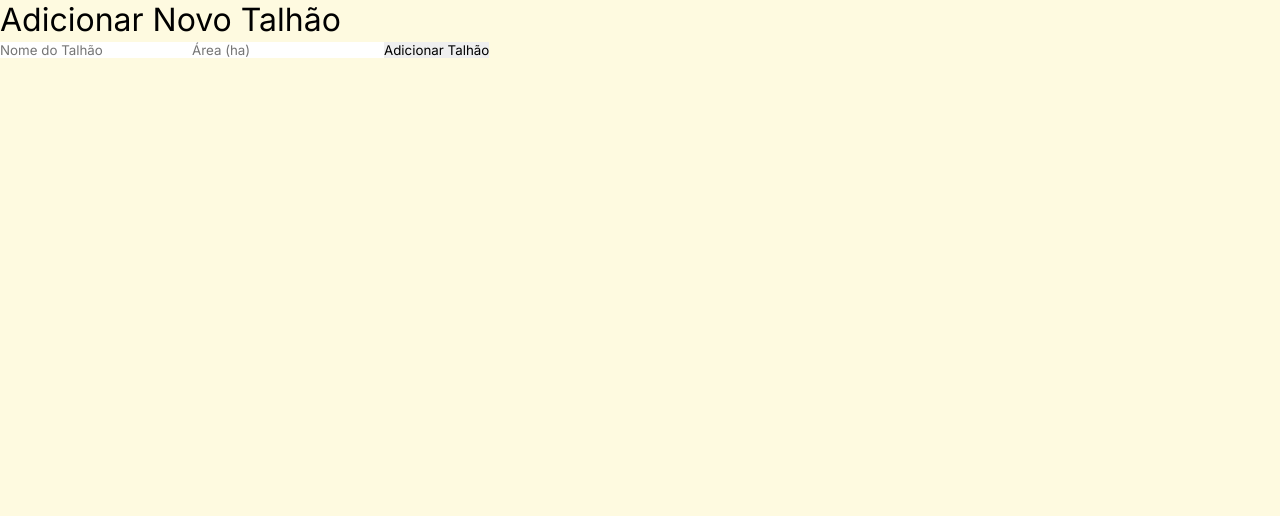
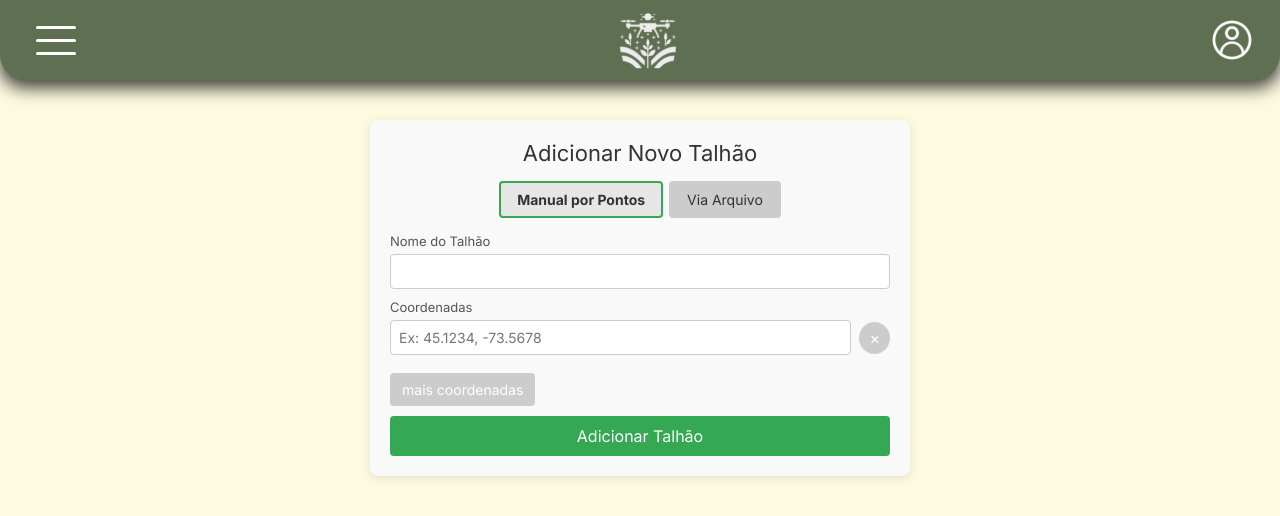
Before and after one commit to GutoVieoli/AgroAlot, a React (Vite) app in the folder vite-project/: page /add-talhao in a window 1280 px wide. Shown: the top 516 px of the page. Built offline with nearby package versions, Linux system fonts and the light colour scheme.

Commit message:
WIP: Pagina de addTalhoes

```diff
--- a/vite-project/src/pages/AddTalhaoPage.css
+++ b/vite-project/src/pages/AddTalhaoPage.css
@@ -0,0 +1,138 @@
+.add-talhao-container {
+    max-width: 500px;
+    margin: 40px auto;
+    padding: 20px;
+    background-color: #f9f9f9;
+    border-radius: 8px;
+    box-shadow: 0 2px 10px rgba(0, 0, 0, 0.1);
+    text-align: center;
+}
+
+.add-talhao-container h1 {
+    color: #333;
+    margin-bottom: 15px;
+    font-size: 22px;
+}
+
+.modo-switch {
+    display: flex;
+    justify-content: center;
+    margin-bottom: 15px;
+}
+
+.modo-switch button {
+    background-color: #ccc;
+    border: 2px solid transparent;
+    padding: 8px 16px;
+    margin: 0 3px;
+    cursor: pointer;
+    font-size: 14px;
+    border-radius: 4px;
+    transition: background-color 0.3s ease, border-color 0.3s ease;
+    color: #333;
+}
+
+.modo-switch button.active {
+    border-color: #34a853; /* Borda verde quando ativo */
+    background-color: #e6e6e6; /* Ligeiramente mais claro quando ativo */
+    font-weight: bold;
+}
+
+.add-talhao-form {
+    display: flex;
+    flex-direction: column;
+    gap: 10px;
+}
+
+.form-group {
+    display: flex;
+    flex-direction: column;
+    text-align: left;
+}
+
+.form-group label {
+    margin-bottom: 5px;
+    font-size: 13px;
+    color: #555;
+}
+
+.form-group input {
+    padding: 8px;
+    font-size: 14px;
+    border: 1px solid #ccc;
+    border-radius: 4px;
+}
+
+.form-group input:focus {
+    border-color: #34a853;
+    outline: none;
+}
+
+.coordenadas-group {
+    text-align: left;
+}
+
+.coordenada-item {
+    display: flex;
+    align-items: center;
+    margin-bottom: 8px;
+}
+
+.coordenada-item input {
+    flex-grow: 1;
+    margin-right: 8px;
+    padding: 8px;
+    font-size: 14px;
+}
+
+.remove-coordenada-btn {
+    background-color: #ccc;
+    color: white;
+    border: none;
+    padding: 6px 10px;
+    font-size: 16px;
+    border-radius: 50%;
+    cursor: pointer;
+    transition: background-color 0.3s ease;
+}
+
+.remove-coordenada-btn:hover {
+    background-color: #ff4d4d; /* Vermelho ao passar o mouse */
+}
+
+.add-coordenada-btn {
+    background-color: #ccc;
+    color: white;
+    padding: 8px 12px;
+    font-size: 14px;
+    border: none;
+    border-radius: 4px;
+    cursor: pointer;
+    transition: background-color 0.3s ease;
+    align-self: flex-start;
+    margin-top: 10px;
+}
+
+.add-coordenada-btn:hover {
+    background-color: #34a853; /* Verde ao passar o mouse */
+}
+
+.submit-btn {
+    background-color: #34a853;
+    color: white;
+    padding: 10px;
+    font-size: 16px;
+    border: none;
+    border-radius: 4px;
+    cursor: pointer;
+    transition: background-color 0.3s ease;
+}
+
+.submit-btn:hover {
+    background-color: #2c8e44;
+}
+
+.submit-btn:disabled {
+    background-color: #ccc;
+    cursor: not-allowed;
+}
--- a/vite-project/src/pages/AddTalhaoPage.jsx
+++ b/vite-project/src/pages/AddTalhaoPage.jsx
@@ -1,34 +1,115 @@
 import React, { useState } from 'react';
+import './AddTalhaoPage.css';
+import Topbar from '../components/Topbar';
 
 const AddTalhaoPage = () => {
     const [nome, setNome] = useState('');
-    const [area, setArea] = useState('');
+    const [coordenadas, setCoordenadas] = useState(['']);
+    const [modo, setModo] = useState('manual');
 
-    const handleSubmit = (e) => {
+    const handleAddCoordenada = () => {
+        setCoordenadas([...coordenadas, '']);
+    };
+
+    const handleCoordenadaChange = (index, value) => {
+        const novasCoordenadas = [...coordenadas];
+        novasCoordenadas[index] = value;
+        setCoordenadas(novasCoordenadas);
+    };
+
+    const handleRemoveCoordenada = (index) => {
+        const novasCoordenadas = coordenadas.filter((_, i) => i !== index);
+        setCoordenadas(novasCoordenadas);
+    };
+
+    const handleSubmitManual = (e) => {
         e.preventDefault();
-        console.log("Talhão adicionado:", { nome, area });
+        console.log("Talhão adicionado com coordenadas:", { nome, coordenadas });
         setNome('');
-        setArea('');
+        setCoordenadas(['']);
+    };
+
+    const handleSubmitArquivo = (e) => {
+        e.preventDefault();
+        console.log("Talhão adicionado via arquivo");
     };
 
     return (
         <div>
+            <Topbar />
+            <div className="add-talhao-container">
                 <h1>Adicionar Novo Talhão</h1>
-            <form onSubmit={handleSubmit}>
+                <div className="modo-switch">
+                    <button
+                        className={modo === 'manual' ? 'active' : ''}
+                        onClick={() => setModo('manual')}
+                    >
+                        Manual por Pontos
+                    </button>
+                    <button
+                        className={modo === 'arquivo' ? 'active' : ''}
+                        onClick={() => setModo('arquivo')}
+                    >
+                        Via Arquivo
+                    </button>
+                </div>
+                {modo === 'manual' && (
+                    <form onSubmit={handleSubmitManual} className="add-talhao-form">
+                        <div className="form-group">
+                            <label htmlFor="nome">Nome do Talhão</label>
                             <input
                                 type="text"
+                                id="nome"
                                 value={nome}
                                 onChange={(e) => setNome(e.target.value)}
-                    placeholder="Nome do Talhão"
+                                required
                             />
+                        </div>
+                        <div className="form-group coordenadas-group">
+                            <label>Coordenadas</label>
+                            {coordenadas.map((coord, index) => (
+                                <div key={index} className="coordenada-item">
                                     <input
-                    type="number"
-                    value={area}
-                    onChange={(e) => setArea(e.target.value)}
-                    placeholder="Área (ha)"
+                                        type="text"
+                                        placeholder="Ex: 45.1234, -73.5678"
+                                        value={coord}
+                                        onChange={(e) => handleCoordenadaChange(index, e.target.value)}
+                                        required
                                     />
-                <button type="submit">Adicionar Talhão</button>
+                                    <button
+                                        type="button"
+                                        className="remove-coordenada-btn"
+                                        onClick={() => handleRemoveCoordenada(index)}
+                                    >
+                                        ×
+                                    </button>
+                                </div>
+                            ))}
+                            <button type="button" className="add-coordenada-btn" onClick={handleAddCoordenada}>
+                                mais coordenadas
+                            </button>
+                        </div>
+                        <button type="submit" className="submit-btn">Adicionar Talhão</button>
                     </form>
+                )}
+                {modo === 'arquivo' && (
+                    <form onSubmit={handleSubmitArquivo} className="add-talhao-form">
+                        <div className="form-group">
+                            <label htmlFor="nome">Nome do Talhão</label>
+                            <input type="text" id="nome" required />
+                        </div>
+                        <div className="form-group">
+                            <label htmlFor="cultura">Cultura</label>
+                            <input type="text" id="cultura" required />
+                        </div>
+                        <div className="form-group">
+                            <label htmlFor="arquivo">Arquivo (JSON ou GeoJSON)</label>
+                            <input type="file" id="arquivo" accept=".json,.geojson" required />
+                        </div>
+                        <button type="submit" className="submit-btn">Adicionar Talhão</button>
+                    </form>
+                )}
+            </div>
         </div>
     );
 };
```
Lines whose indentation alone changed are shown as unchanged.
